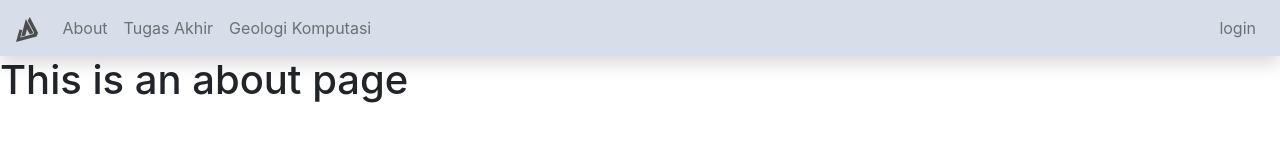
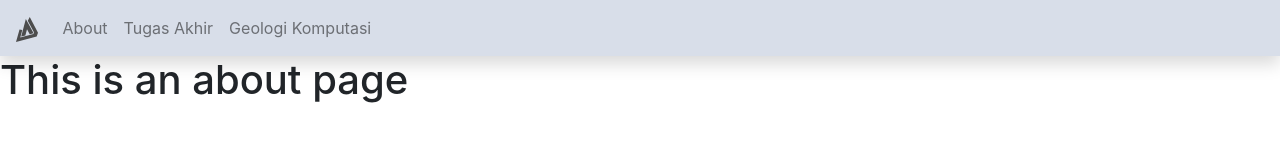
Before and after one commit to jakanggara/jakanggara.github.io, a Vue app: page /about in a window 1280 px wide. Shown: the top 160 px of the page. Built offline with nearby package versions, Linux system fonts and the light colour scheme.

Commit message:
deleted: login link

```diff
--- a/src/components/NavBar.vue
+++ b/src/components/NavBar.vue
@@ -10,12 +10,6 @@
       <b-navbar-nav>
         <b-nav-item v-for="item in menu" :key="item.link" :to="item.link">
           {{ item.name }}
-        </b-nav-item>
-      </b-navbar-nav>
-
-      <b-navbar-nav class="ml-auto">
-        <b-nav-item to="login">
-          login
         </b-nav-item>
       </b-navbar-nav>
     </b-collapse>
@@ -35,7 +29,7 @@ export default {
 </script>
 
 <style lang="scss">
-  #navbar {
-    background-color: $nord4;
-  }
+#navbar {
+  background-color: $nord4;
+}
 </style>
```
